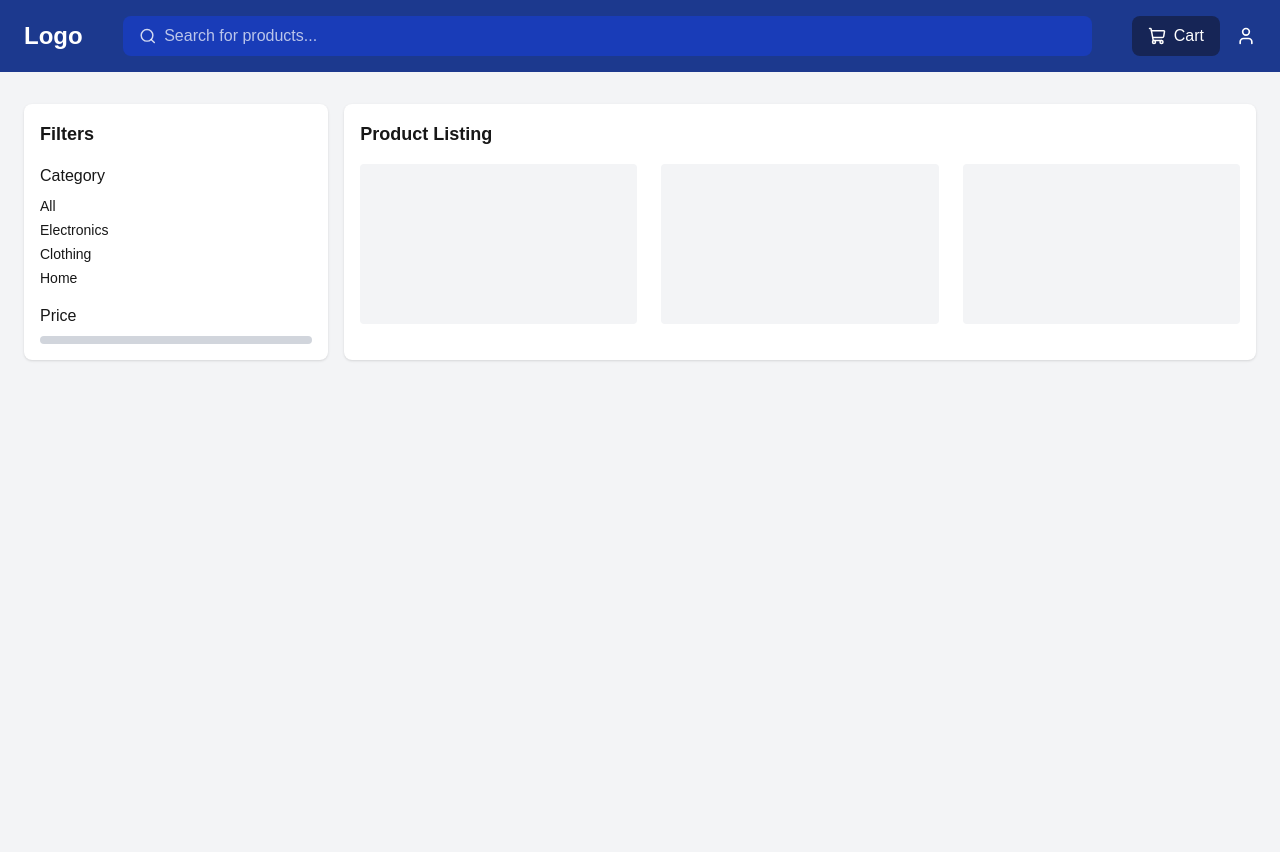
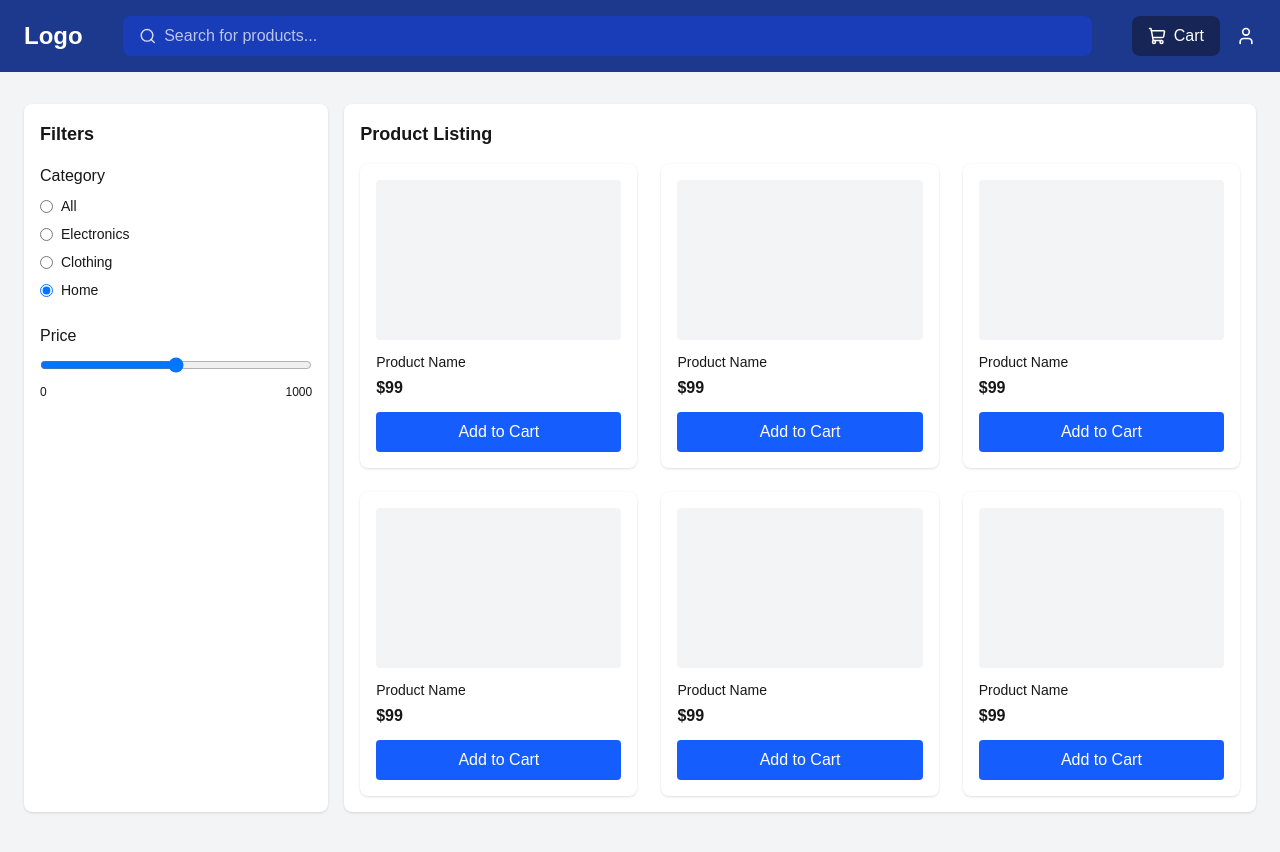
Before and after one commit to dharanshetty05/Whatbytes-Assignment, a Next.js app: page / in a window 1280 px wide. Shown: the top 852 px of the page. Built offline with nearby package versions, Linux system fonts and the light colour scheme.

Commit message:
feat: built sidebar filters UI and product card component

```diff
--- a/app/page.js
+++ b/app/page.js
@@ -1,4 +1,5 @@
 import Header from "@/components/Header";
+import ProductCard from "@/components/ProductCard";
 
 export default function Home() {
   return (
@@ -14,20 +15,35 @@ export default function Home() {
             <div>
               <h2 className="text-lg font-semibold mb-4">Filters</h2>
 
-              <div className="space-y-4">
-                <div>
-                  <p className="font-medium mb-2">Category</p>
-                  <div className="space-y-1 text-sm">
-                    <p>All</p>
-                    <p>Electronics</p>
-                    <p>Clothing</p>
-                    <p>Home</p>
-                  </div>
+              {/* Categories */}
+              <div className="mb-6">
+                <p className="font-medium mb-2">Category</p>
+                <div className="space-y-2 text-sm">
+                  <label className="flex items-center gap-2">
+                    <input type="radio" name="category" defaultChecked />
+                    All
+                  </label>
+                  <label className="flex items-center gap-2">
+                    <input type="radio" name="category" defaultChecked />
+                    Electronics
+                  </label>
+                  <label className="flex items-center gap-2">
+                    <input type="radio" name="category" defaultChecked />
+                    Clothing
+                  </label>
+                  <label className="flex items-center gap-2">
+                    <input type="radio" name="category" defaultChecked />
+                    Home
+                  </label>
                 </div>
+              </div>
 
-                <div>
-                  <p className="font-medium mb-2">Price</p>
-                  <div className="h-2 bg-gray-300 rounded"></div>
+              <div>
+                <p className="font-medium mb-2">Price</p>
+                <input type="range" className="w-full"/>
+                <div className="flex justify-between text-xs mt-1">
+                  <span>0</span>
+                  <span>1000</span>
                 </div>
               </div>
             </div>
@@ -41,9 +57,12 @@ export default function Home() {
               </h2>
 
               <div className="grid grid-cols-3 gap-6">
-                <div className="bg-gray-100 h-40 rounded"></div>
-                <div className="bg-gray-100 h-40 rounded"></div>
-                <div className="bg-gray-100 h-40 rounded"></div>
+                <ProductCard />
+                <ProductCard />
+                <ProductCard />
+                <ProductCard />
+                <ProductCard />
+                <ProductCard />
               </div>
             </div>
           </section>
--- /dev/null
+++ b/components/ProductCard.jsx
@@ -0,0 +1,23 @@
+export default function ProductCard() {
+    return (
+        <div className="bg-white rounded-lg shadow p-4">
+
+            {/* Image Part */}
+            <div className="h-40 bg-gray-100 rounded mb-3"></div>
+
+            {/* Product Title */}
+            <h3 className="text-sm font-medium mb-1">
+                Product Name
+            </h3>
+
+            {/* Price */}
+            <p className="font-semibold mb-3">$99</p>
+
+            {/* Add To Cart Button */}
+            <button className="w-full bg-blue-600 text-white py-2 rounded hover:bg-blue-700 transition">
+                Add to Cart
+            </button>
+
+        </div>
+    )
+}
```
